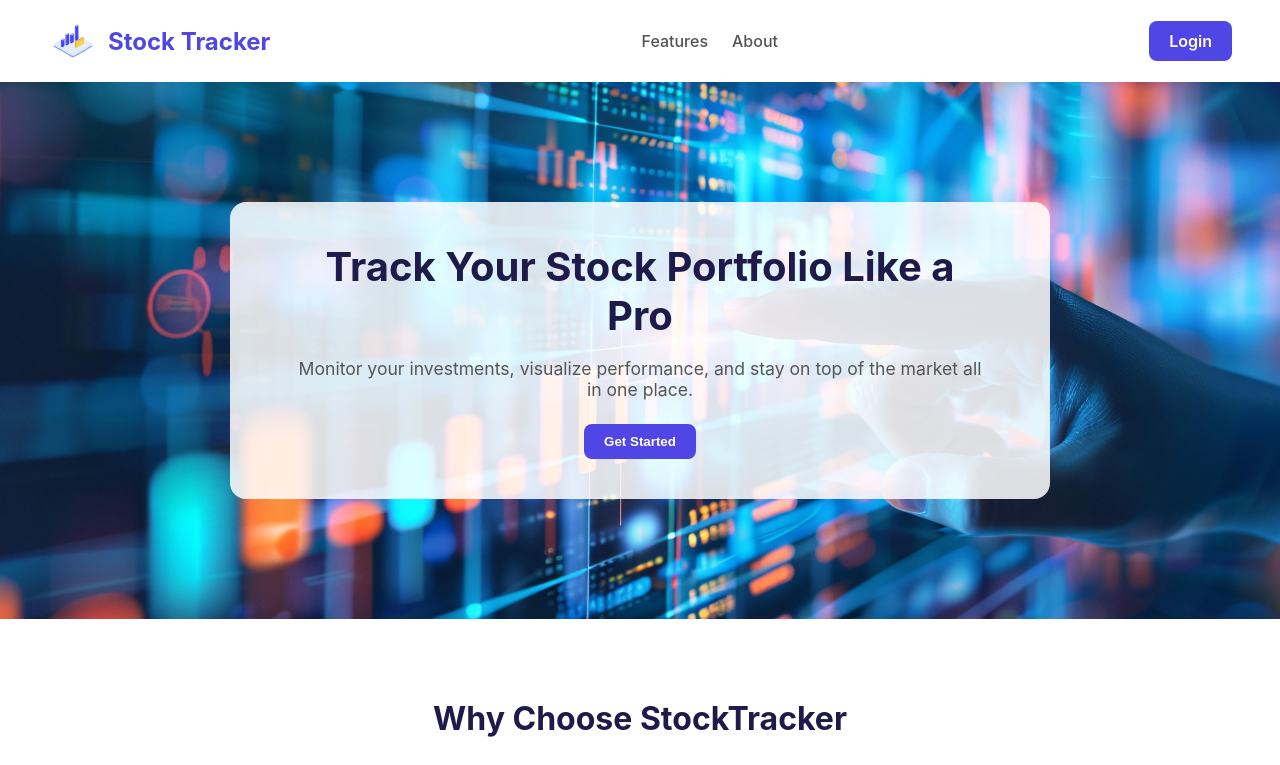
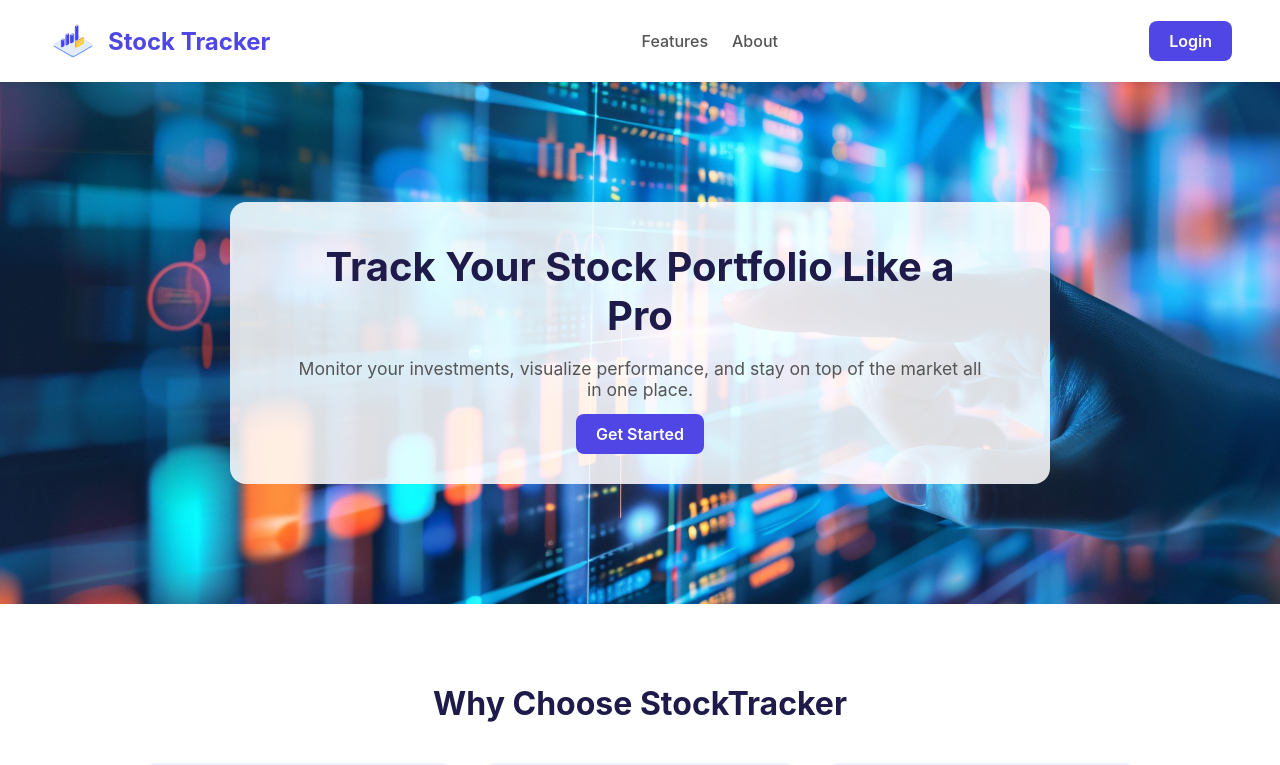
Before and after one commit to shakisparki/Stock-Portfolio-Tracker, a React (Vite) app in the folder portfolio-tracker.client/: page / in a window 1280 px wide. Shown: the top 765 px of the page. Built offline with nearby package versions, Linux system fonts and the light colour scheme.

Commit message:
update get started link to dashboard

```diff
--- a/portfolio-tracker.client/src/components/Hero.tsx
+++ b/portfolio-tracker.client/src/components/Hero.tsx
@@ -9,7 +9,7 @@ const Hero: React.FC = () => {
                     Monitor your investments, visualize performance, and stay on top of the
                     market all in one place.
                 </p>
-                <button className="btn-primary">Get Started</button>
+                <a href="/dashboard" className="btn-primary">Get Started</a>
             </div>
         </section>
     );
```
